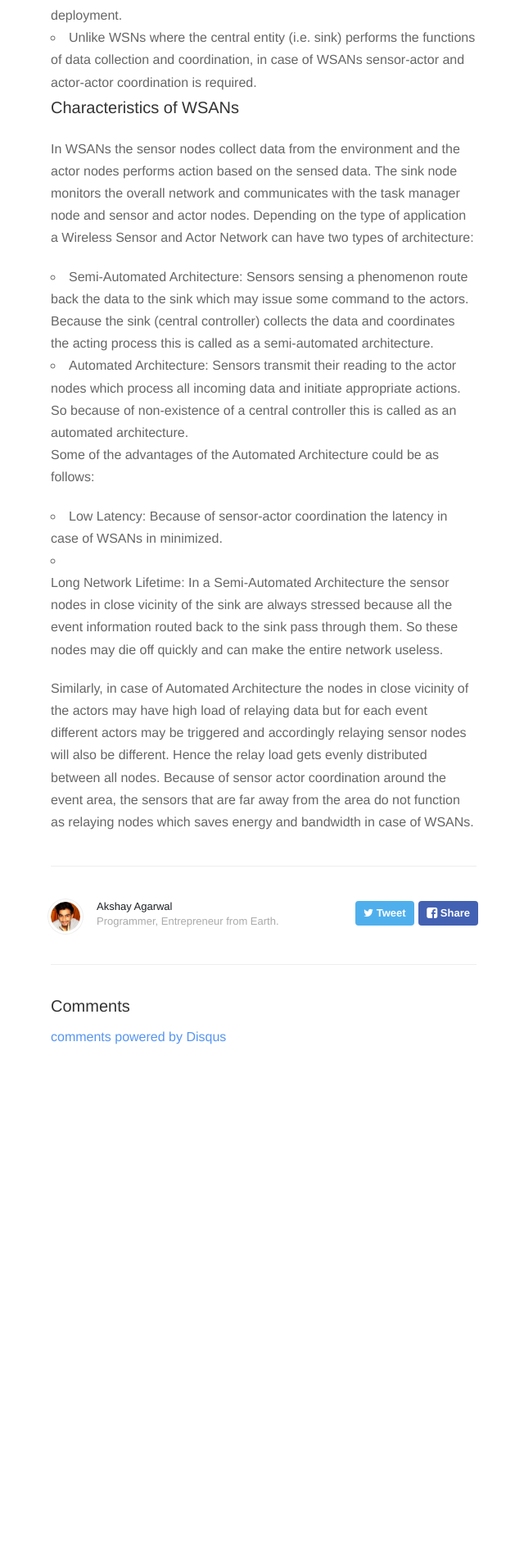
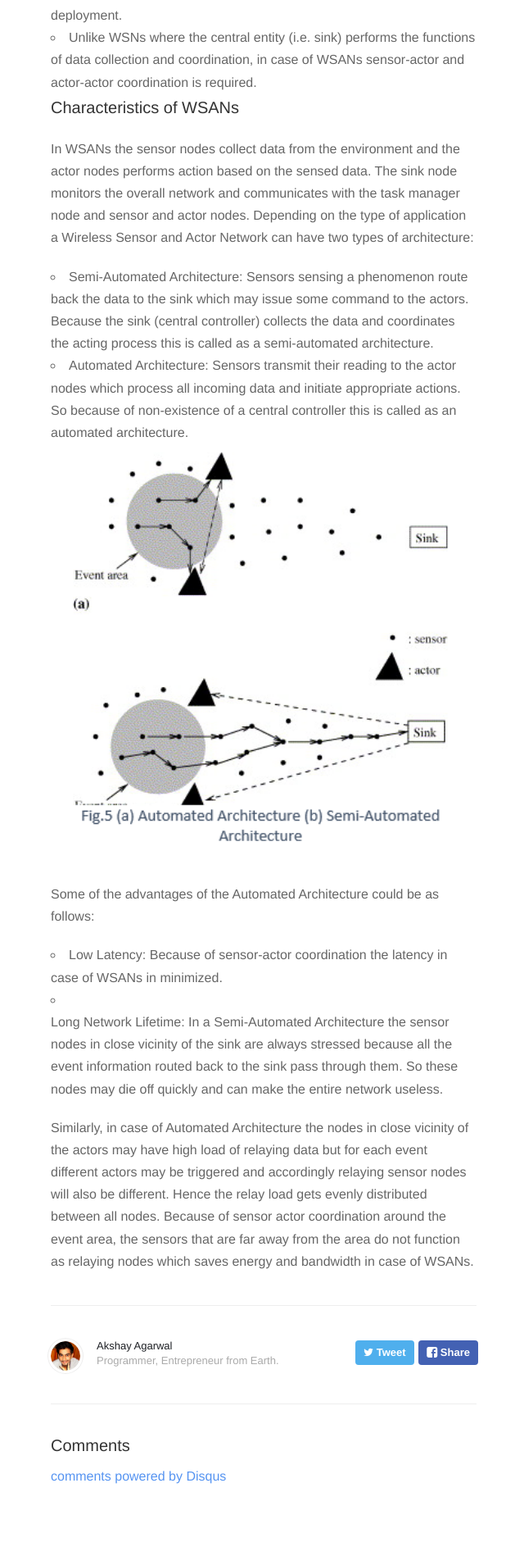
Before and after one commit to AkshayAgarwal007/AkshayAgarwal007.github.io, a Jekyll site: the page built from _posts/2016-05-20-Wireless-Sensor-And-Actor-Networks.markdown, in a window 1280 px wide. Shown: the part 914-2823 px from the top of the page at 82% size, without its empty margins (318-958 px from the left). Built offline with Jekyll 4.4.1, drawn with Linux system fonts in a browser that asks for light colours; nearby versions of some CDN libraries; comment, search, counter and statistics services are not loaded; before the commit the page ends 2287 px from its top, so only the background shows below that.

Commit message:
Update 2016-05-20-Wireless-Sensor-And-Actor-Networks.markdown

```diff
--- a/_posts/2016-05-20-Wireless-Sensor-And-Actor-Networks.markdown
+++ b/_posts/2016-05-20-Wireless-Sensor-And-Actor-Networks.markdown
@@ -19,6 +19,8 @@ In WSANs the sensor nodes collect data from the environment and the actor nodes
 1. Semi-Automated Architecture:  Sensors sensing a phenomenon route back the data to the sink which may issue some command to the actors. Because the sink (central controller) collects the data and coordinates the acting process this is called as a semi-automated architecture.
 2. Automated Architecture: Sensors transmit their reading to the actor nodes which process all incoming data and initiate appropriate actions. So because of non-existence of a central controller this is called as an automated architecture.
 
+![Types of Architecture](../../assets/images/wsan.PNG)
+
 Some of the advantages of the Automated Architecture could be as follows:
 
 1. Low Latency:  Because of sensor-actor coordination the latency in case of WSANs in minimized.
```
